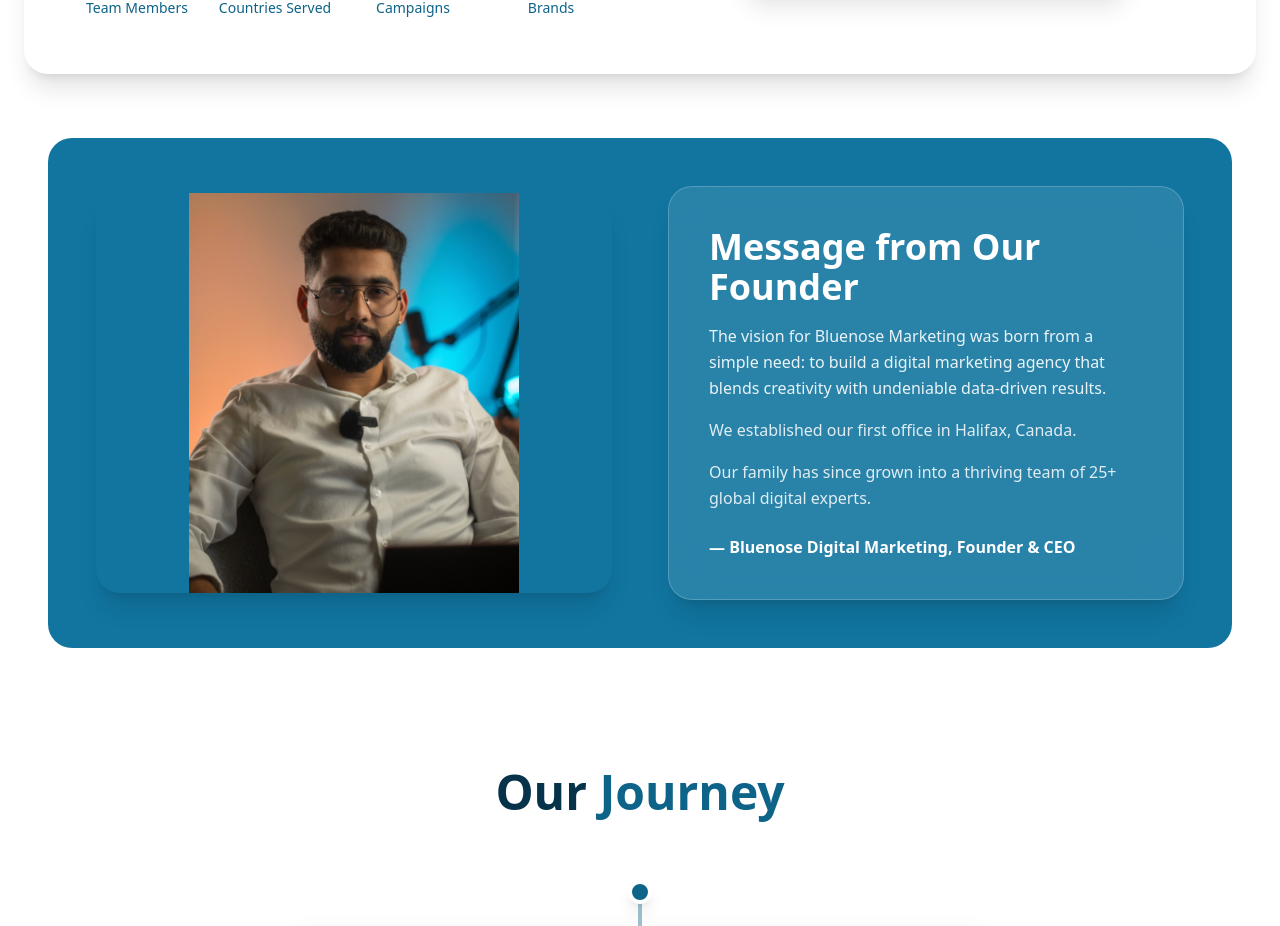
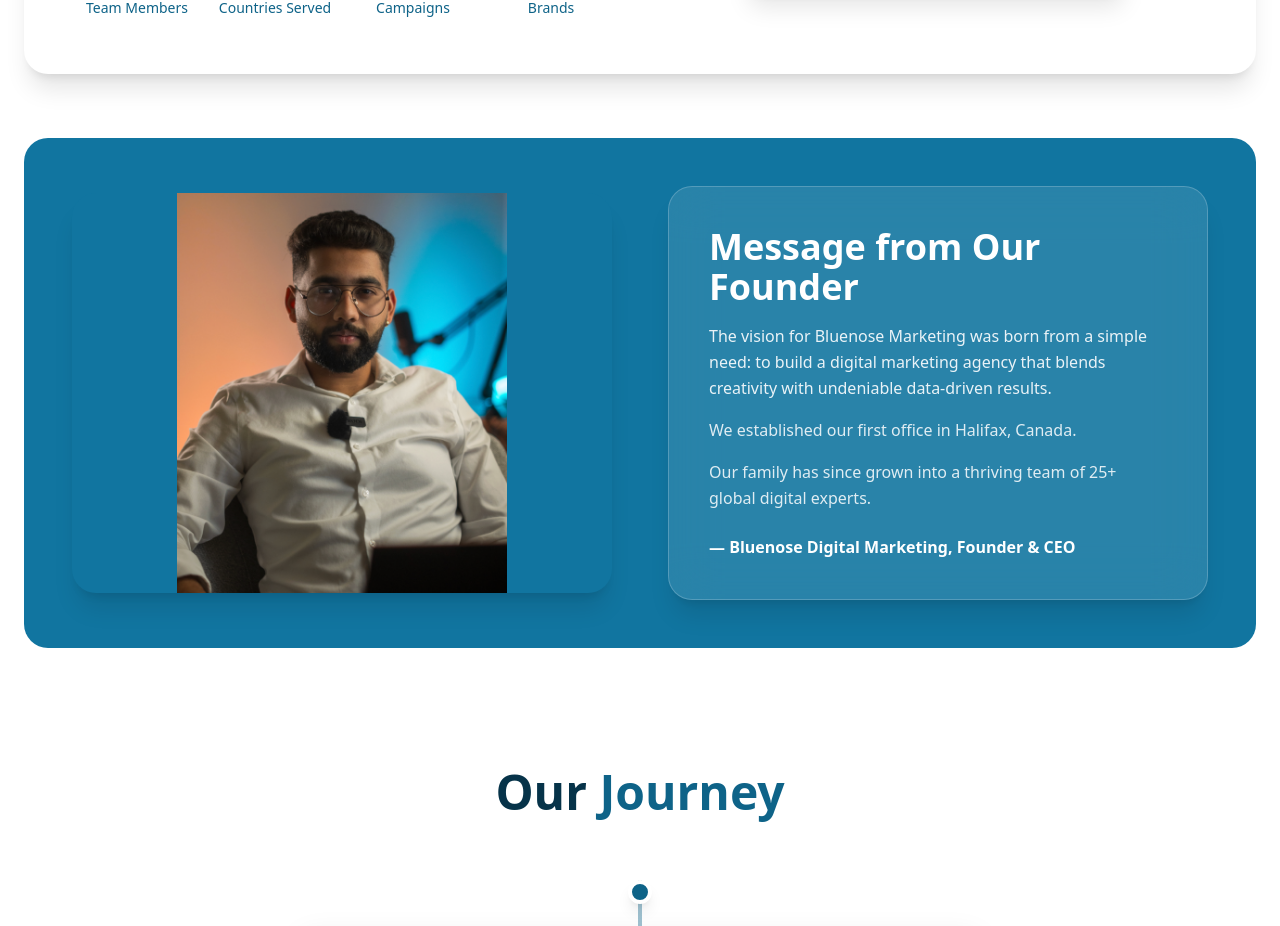
Before and after one commit to gunjanjindal-tech/BlueNose-Digital, a React (Vite) app: page /about in a window 1280 px wide. Shown: the part 940-1866 px from the top of the page. Built offline with nearby package versions, Linux system fonts and the light colour scheme.

Commit message:
Fixed Case Studies

```diff
--- a/src/pages/About.jsx
+++ b/src/pages/About.jsx
@@ -215,8 +215,8 @@
         </section>
 
 {/* FOUNDER SECTION */}
-<section className="relative mt-16 mb-10 px-6">
-  <div className="relative max-w-7xl mx-auto rounded-3xl overflow-hidden bg-[#1175a0] py-12 px-6 md:px-12">
+<section className="relative mt-16 mb-10 px-0">
+  <div className="relative max-w-7xl mx-auto rounded-3xl overflow-hidden bg-[#1175a0] py-12 px-4 md:px-12">
 
     <div className="flex flex-col lg:grid lg:grid-cols-2 gap-10 lg:gap-14 items-center rounded-3xl">
 
```
